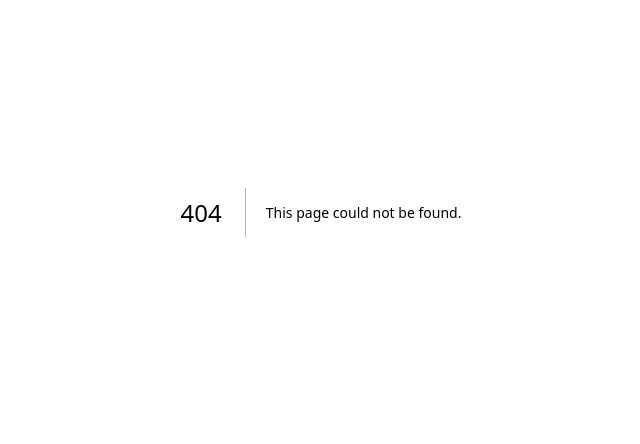
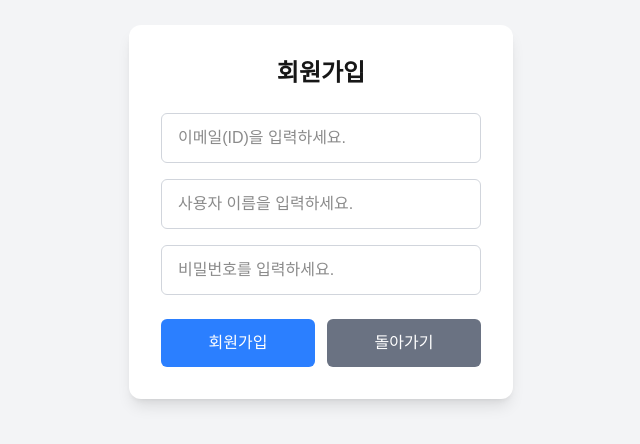
Before and after one commit to ycs3858/Project-I, a Next.js app in the folder frontend/: page /signup in a window 1280 px wide. Before the commit this address had no page. Shown: the part 188-632 px from the top of the page, without its empty margins (319-959 px from the left). Built offline with nearby package versions, Linux system fonts and the light colour scheme.

Commit message:
회원가입 페이지 제작 및 ID중복 방지 기능 추가

```diff
--- /dev/null
+++ b/frontend/app/home/page.tsx
@@ -0,0 +1,33 @@
+"use client";
+
+import { useState } from "react";
+import { useRouter } from "next/navigation";
+
+
+export default function LoginPage() {
+
+    const router = useRouter();
+
+    return(
+        <main className="min-h-screen flex items-center justify-center bg-gray-100">
+
+            <div className="w-96 rounded-xl bg-white p-8 shadow-lg">
+
+                {/* 제목 */}
+                <h1 className="mb-6 text-center text-2xl font-bold">
+                    로그인 성공
+                </h1>
+
+                {/* 로그인 페이지 이동 버튼 */}
+                <button
+                    className="rounded-md bg-gray-500 py-3 text-white hover:bg-gray-600"
+                    type="button"
+                    onClick={() => router.push("/login")}
+                >
+                    로그아웃
+                </button>
+
+            </div>
+        </main>
+    );
+}
--- a/frontend/app/login/page.tsx
+++ b/frontend/app/login/page.tsx
@@ -1,9 +1,13 @@
 "use client";
 
 import { useState } from "react";
+import { useRouter } from "next/navigation";
 
 
 export default function LoginPage() {
+
+    // 라우터 사용
+    const router = useRouter();
 
     // 이메일 입력 값
     const [email, setEmail] = useState("");
@@ -51,51 +55,57 @@ export default function LoginPage() {
 
         // 응답 확인
         console.log(data);
+
+        // 성공 시 홈으로 이동
+        router.push("/home");
     };
 
 
-    return (
+    return(
         <main className="min-h-screen flex items-center justify-center bg-gray-100">
+
             <div className="w-96 rounded-xl bg-white p-8 shadow-lg">
 
+                {/* 제목 */}
                 <h1 className="mb-6 text-center text-2xl font-bold">
-                    로그인
+                    회원가입
                 </h1>
 
-                {/* 이메일 입력 */}
+                {/* ID 입력 */}
                 <input
                     className="mb-4 w-full rounded-md border border-gray-300 px-4 py-3 outline-none focus:border-blue-500"
                     type="email"
-                    placeholder="이메일(ID)을 입력하세요."
+                    placeholder="아이디(ID)을 입력하세요."
                     value={email}
                     onChange={(e) => setEmail(e.target.value)}
                 />
 
-                {/* 비밀번호 입력 */}
+                {/* PW 입력 */}
                 <input
-                    className="mb-6 w-full rounded-md border border-gray-300 px-4 py-3 outline-none focus:border-blue-500"
+                    className="mb-4 w-full rounded-md border border-gray-300 px-4 py-3 outline-none focus:border-blue-500"
                     type="password"
-                    placeholder="비밀번호를 입력하세요."
+                    placeholder="비밀번호(PW)을 입력하세요."
                     value={password}
                     onChange={(e) => setPassword(e.target.value)}
                 />
 
-
+                {/* 버튼 */}
                 <div className="flex gap-3">
 
                     {/* 로그인 버튼 */}
                     <button
-                    className="flex-1 rounded-md bg-blue-500 py-3 text-white hover:bg-blue-600"
-                    type="button"
-                    onClick={handleLogin}
+                        className="flex-1 rounded-md bg-blue-500 py-3 text-white hover:bg-blue-600"
+                        type="button"
+                        onClick={handleLogin}
                     >
                         로그인
                     </button>
 
-                    {/* 회원가입 버튼 */}
+                    {/* 회원가입 */}
                     <button
-                    className="flex-1 rounded-md bg-gray-500 py-3 text-white hover:bg-gray-600"
-                    type="button"
+                        className="flex-1 rounded-md bg-gray-500 py-3 text-white hover:bg-gray-600"
+                        type="button"
+                        onClick={() => router.push("/signup")}
                     >
                         회원가입
                     </button>
--- /dev/null
+++ b/frontend/app/signup/page.tsx
@@ -0,0 +1,131 @@
+"use client";
+
+import { useState } from "react";
+import { useRouter } from "next/navigation";
+
+
+export default function SignupPage() {
+
+    // 라우터 사용
+    const router = useRouter();
+
+    // ID 입력
+    const [email, setEmail] = useState("");
+
+    // 사용자 이름 입력
+    const [username, setUsername] = useState("");
+
+    // PW 입력
+    const [password, setPassword] = useState("");
+
+
+
+    // 회원가입 api 호출
+    const handleSignup = async () => {
+        // 입력값이 없는 경우
+        if(!email || !password || !username){
+            alert("회원 정보를 입력해주세요.");
+            return;
+        }
+
+        //NestJS 백엔드에 회원가입 요청
+        const response = await fetch('http://localhost:3001/auth/signup',{
+
+            // 회원가입 API는 POST 방식
+            method: 'POST',
+
+            // JSON 형태라는걸 알려주기
+            headers : {
+                'Content-type' : 'application/json',
+            },
+
+            // 백엔드 CreateAuthDTO에 맞는 데이터 전송
+            body : JSON.stringify({
+                email: email,
+                username: username,
+                password: password,
+            }),
+        });
+
+
+        // 서버 응답을 JSON 형태로 변환
+        const data = await response.json();
+
+        // 회원가입 실패 시
+        if(!response.ok) {
+            alert(data.message);
+            return;
+        }
+
+        // 회원가입 성공 시
+        alert("회원가입이 완료되었습니다.");
+
+        // 응답확인
+        console.log(data);
+
+        // 회원가입 성공 시
+        router.push("/login")
+    };
+
+    return (
+        <main className="min-h-screen flex items-center justify-center bg-gray-100">
+
+            <div className="w-96 rounded-xl bg-white p-8 shadow-lg">
+
+                {/* 제목 */}
+                <h1 className="mb-6 text-center text-2xl font-bold">
+                    회원가입
+                </h1>
+
+                {/* 이메일 입력 */}
+                <input
+                    className="mb-4 w-full rounded-md border border-gray-300 px-4 py-3 outline-none focus:border-blue-500"
+                    type="email"
+                    placeholder="이메일(ID)을 입력하세요."
+                    value={email}
+                    onChange={(e) => setEmail(e.target.value)}
+                />
+
+                {/* 사용자 이름 입력 */}
+                <input
+                    className="mb-4 w-full rounded-md border border-gray-300 px-4 py-3 outline-none focus:border-blue-500"
+                    type="text"
+                    placeholder="사용자 이름을 입력하세요."
+                    value={username}
+                    onChange={(e) => setUsername(e.target.value)}
+                />
+
+                {/* 비밀번호 입력 */}
+                <input
+                    className="mb-6 w-full rounded-md border border-gray-300 px-4 py-3 outline-none focus:border-blue-500"
+                    type="password"
+                    placeholder="비밀번호를 입력하세요."
+                    value={password}
+                    onChange={(e) => setPassword(e.target.value)}
+                />
+
+
+                <div className="flex gap-3">
+
+                    {/* 회원가입 버튼 */}
+                    <button
+                        className="flex-1 rounded-md bg-blue-500 py-3 text-white hover:bg-blue-600"
+                        type="button"
+                        onClick={handleSignup}
+                    >
+                        회원가입
+                    </button>
+
+                    {/* 돌아가기 버튼 */}
+                    <button
+                        className="flex-1 rounded-md bg-gray-500 py-3 text-white hover:bg-gray-600"
+                        type="button"
+                        onClick={() => router.push("/login")}
+                    >
+                        돌아가기
+                    </button>
+                </div>
+            </div>
+        </main>
+    );
+}
```
Also changed, not shown: 1 other file (tests, documents, lock files or other folders).
